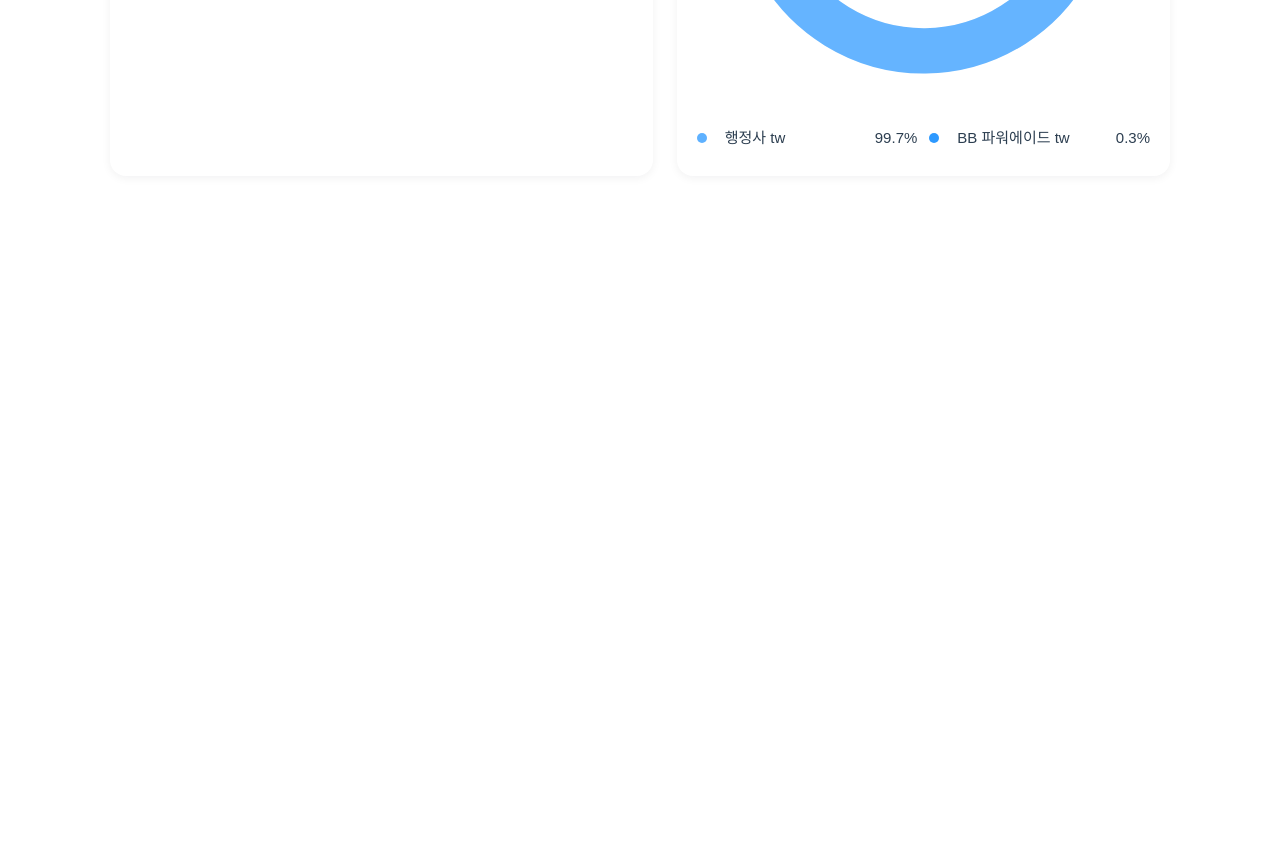
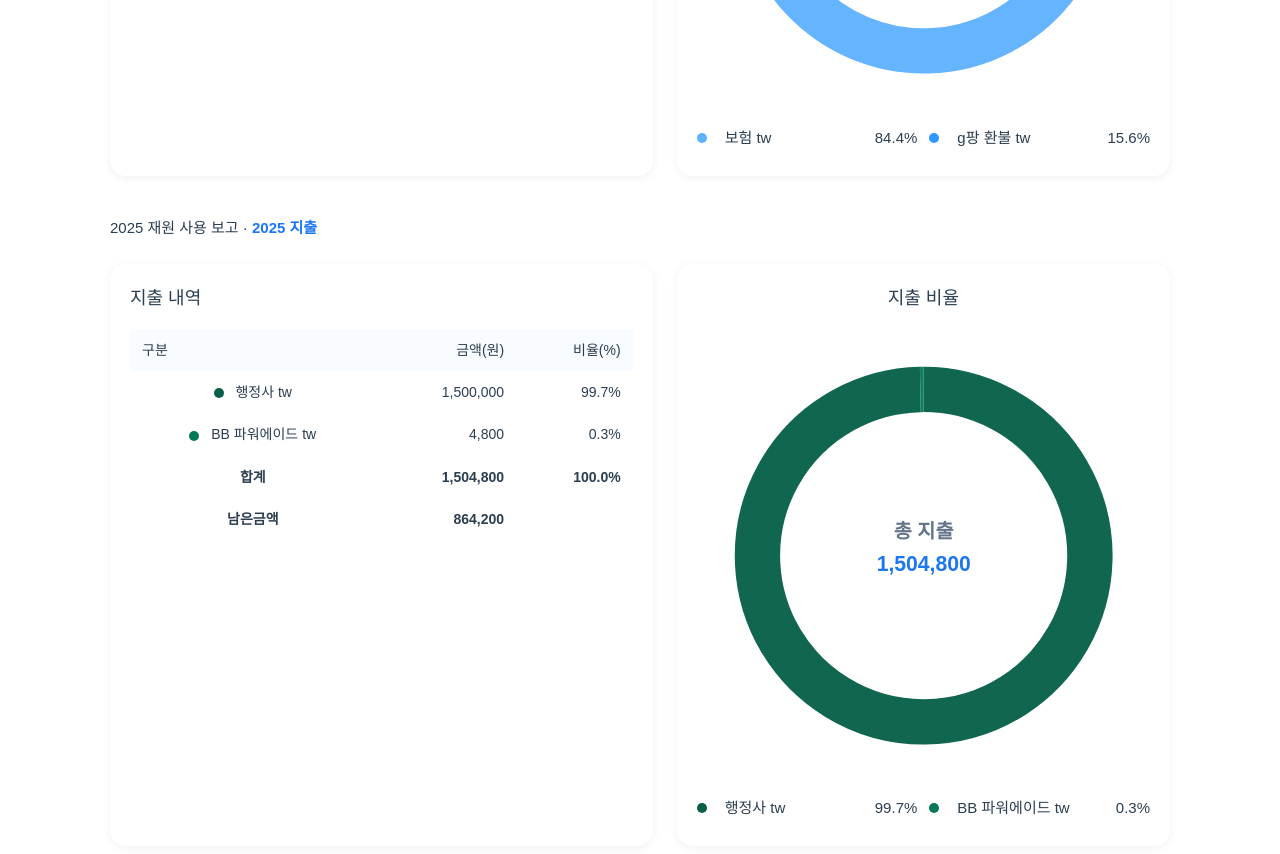
Before and after one commit to wooju8303/WYEA-frontend, a Vue app: page /financialreport in a window 1280 px wide. Shown: the part 620-1474 px from the top of the page. Before the commit the page ends 960 px from the top, so only its background shows below. Built offline with nearby package versions, Linux system fonts and the light colour scheme; what quasar would draw is missing.

Commit message:
지출내역 추가

```diff
--- a/src/views/FinancialReport.vue
+++ b/src/views/FinancialReport.vue
@@ -4,10 +4,27 @@ import { computed, ref } from 'vue'
 type Item = { label: string; amount: number; color?: string }
 type ItemWithPct = Item & { pct: number }
 
+// 포맷터
+const fmtKRW = (n: number) => new Intl.NumberFormat('ko-KR').format(n)
+const fmtPct = (n: number) => `${n.toFixed(1)}%`
+
+// 아크 유틸
+const polar = (cx: number, cy: number, r: number, angle: number) => {
+  const rad = (angle - 90) * (Math.PI / 180)
+  return { x: cx + r * Math.cos(rad), y: cy + r * Math.sin(rad) }
+}
+const arcPath = (cx: number, cy: number, r: number, start: number, end: number) => {
+  const s = polar(cx, cy, r, end)
+  const e = polar(cx, cy, r, start)
+  const large = end - start <= 180 ? 0 : 1
+  return `M ${s.x} ${s.y} A ${r} ${r} 0 ${large} 0 ${e.x} ${e.y}`
+}
+
+/**********************************수입**************************************/
 // 1) 데이터
-const items = ref<Item[]>([
-  { label: '행정사 tw', amount: 1_500_000, color: '#5EB1FF' },
-  { label: 'BB 파워에이드 tw', amount: 4_800, color: '#2D99FF' },
+const items1 = ref<Item[]>([
+  { label: '보험 tw', amount: 2_000_000, color: '#5EB1FF' },
+  { label: 'g팡 환불 tw', amount: 369_000, color: '#2D99FF' },
 ])
 // #1C77F2 (진한 블루)
 // #2D99FF (중간 블루)
@@ -21,31 +38,16 @@ const items = ref<Item[]>([
 // #E2E8F0 (연한 실버톤)
 
 // 2) 합계/비율
-const total = computed(() => items.value.reduce((sum, i) => sum + i.amount, 0))
+const total = computed(() => items1.value.reduce((sum, i) => sum + i.amount, 0))
 const withPct = computed<ItemWithPct[]>(() =>
-  items.value.map((i) => ({
+  items1.value.map((i) => ({
     ...i,
     pct: total.value ? (i.amount / total.value) * 100 : 0
   }))
 )
 
-// 3) 포맷터
-const fmtKRW = (n: number) => new Intl.NumberFormat('ko-KR').format(n)
-const fmtPct = (n: number) => `${n.toFixed(1)}%`
 
-// 4) 아크 유틸
-const polar = (cx: number, cy: number, r: number, angle: number) => {
-  const rad = (angle - 90) * (Math.PI / 180)
-  return { x: cx + r * Math.cos(rad), y: cy + r * Math.sin(rad) }
-}
-const arcPath = (cx: number, cy: number, r: number, start: number, end: number) => {
-  const s = polar(cx, cy, r, end)
-  const e = polar(cx, cy, r, start)
-  const large = end - start <= 180 ? 0 : 1
-  return `M ${s.x} ${s.y} A ${r} ${r} 0 ${large} 0 ${e.x} ${e.y}`
-}
-
-// 5) 도넛 누적각 (0~360)
+// 3) 도넛 누적각 (0~360)
 const accumAngles = computed<number[]>(() => {
   const arr = withPct.value
   const a: number[] = [0]
@@ -57,7 +59,7 @@ const accumAngles = computed<number[]>(() => {
   return a
 })
 
-// 6) 세그먼트(템플릿 타입안정)
+// 4) 세그먼트(템플릿 타입안정)
 const segments = computed(() =>
   withPct.value.map((i, idx) => ({
     item: i,
@@ -66,7 +68,7 @@ const segments = computed(() =>
   }))
 )
 
-// 7) 차트 인터랙션 (호버 시 중앙 라벨 변경/강조)
+// 5) 차트 인터랙션 (호버 시 중앙 라벨 변경/강조)
 const hoverIdx = ref<number | null>(null)
 const centerTitle = computed(() =>
   hoverIdx.value == null ? '총 수입' : segments.value[hoverIdx.value]?.item.label ?? '총 수입'
@@ -77,6 +79,69 @@ const centerSub = computed(() => {
   const seg = segments.value[hoverIdx.value]
   return seg ? `${fmtPct(seg.item.pct)} · ${fmtKRW(seg.item.amount)}` : ''
 })
+/**********************************지출**************************************/
+// 수입 - 지출
+const remaining = computed(() => total.value - total2.value)
+
+// 1) 데이터
+const items2 = ref<Item[]>([
+  { label: '행정사 tw', amount: 1_500_000, color: '#065F46' },
+  { label: 'BB 파워에이드 tw', amount: 4_800, color: '#047857' },
+])
+// #065F46 (딥 그린·짙은 초록)
+// #047857 (청록빛 중간 초록)
+// #10B981 (밝은 에메랄드)
+// #34D399 (민트 톤 밝은 초록)
+// #6EE7B7 (파스텔 민트)
+// #A7F3D0 (아주 연한 민트)
+// #064E3B (딥 포레스트·짙은 차콜 초록)
+// #15803D (리치 그린·미디엄 톤)
+// #4ADE80 (라이트 그린)
+// #BBF7D0 (연한 실버톤 그린)
+
+
+// 2) 합계/비율
+const total2 = computed(() => items2.value.reduce((sum, i) => sum + i.amount, 0))
+const withPct2 = computed<ItemWithPct[]>(() =>
+  items2.value.map((i) => ({
+    ...i,
+    pct: total2.value ? (i.amount / total2.value) * 100 : 0
+  }))
+)
+
+// 3) 도넛 누적각 (0~360)
+const accumAngles2 = computed<number[]>(() => {
+  const arr = withPct2.value
+  const a: number[] = [0]
+  let acc = 0
+  for (const it of arr) {
+    acc += it.pct || 0
+    a.push((acc / 100) * 360)
+  }
+  return a
+})
+
+// 4) 세그먼트
+const segments2 = computed(() =>
+  withPct2.value.map((i, idx) => ({
+    item: i,
+    start: accumAngles2.value[idx] ?? 0,
+    end: accumAngles2.value[idx + 1] ?? 0
+  }))
+)
+
+// 5) 차트 인터랙션 (호버 시 중앙 라벨 변경/강조)
+const hoverIdx2 = ref<number | null>(null)
+const centerTitle2 = computed(() =>
+  hoverIdx2.value == null ? '총 지출' : segments2.value[hoverIdx2.value]?.item.label ?? '총 지출'
+)
+
+const centerSub2 = computed(() => {
+  if (hoverIdx2.value == null) return fmtKRW(total2.value)
+  const seg = segments2.value[hoverIdx2.value]
+  return seg ? `${fmtPct(seg.item.pct)} · ${fmtKRW(seg.item.amount)}` : ''
+})
+
 
 </script>
 
@@ -162,6 +227,96 @@ const centerSub = computed(() => {
       </div>
     </div>
   </section>
+  <!-- ▼▼ 섹션 2: 지출 (item2) ▼▼ -->
+  <section class="frsection2">
+    <header class="pageHead">
+      <p class="sub">2025 재원 사용 보고 · <span class="accent">2025 지출</span></p>
+    </header>
+
+    <div class="grid">
+      <!-- 표 -->
+      <div class="card">
+        <h2>지출 내역</h2>
+        <table class="tbl" aria-label="2025 지출 내역">
+          <thead>
+          <tr>
+            <th scope="col">구분</th>
+            <th scope="col" class="num">금액(원)</th>
+            <th scope="col" class="num">비율(%)</th>
+          </tr>
+          </thead>
+          <tbody>
+          <tr v-for="(i, idx) in withPct2" :key="`${i.label}-${idx}`">
+            <th scope="row">
+              <span class="dot" :style="{ background: i.color ?? '#999' }" aria-hidden="true" />
+              {{ i.label }}
+            </th>
+            <td class="num">{{ fmtKRW(i.amount) }}</td>
+            <td class="num">{{ fmtPct(i.pct as number) }}</td>
+          </tr>
+          </tbody>
+          <tfoot>
+          <tr>
+            <th scope="row">합계</th>
+            <td class="num">{{ fmtKRW(total2) }}</td>
+            <td class="num">100.0%</td>
+          </tr>
+          <!-- ▼ 남은금액 행 -->
+          <tr>
+            <th scope="row">남은금액</th>
+            <td class="num" :class="{ neg: remaining < 0 }">
+              {{ fmtKRW(remaining) }}
+            </td>
+          </tr>
+          </tfoot>
+        </table>
+      </div>
+
+      <!-- 도넛 차트 -->
+      <div class="card chartCard">
+        <h2>지출 비율</h2>
+        <svg viewBox="0 0 300 300" role="img" aria-label="지출 비율 도넛 차트">
+          <!-- 도넛 베이스 -->
+          <circle cx="150" cy="150" r="110" class="ring" />
+          <circle cx="150" cy="150" r="75" fill="#fff" />
+
+          <!-- 세그먼트 -->
+          <g>
+            <template v-for="(seg, idx) in segments2" :key="`${seg.item.label}-${idx}`">
+              <path
+                :d="arcPath(150,150,110, seg.start, seg.end)"
+                :stroke="seg.item.color ?? '#999'"
+                :stroke-width="hoverIdx2 === idx ? 40 : 30"
+                fill="none"
+                class="seg"
+                @mouseenter="hoverIdx2 = idx"
+                @mouseleave="hoverIdx2 = null"
+              />
+            </template>
+          </g>
+
+          <!-- 중앙 라벨 -->
+          <text x="150" y="138" text-anchor="middle" class="centerTitle">
+            {{ centerTitle2 }}
+          </text>
+          <text x="150" y="160" text-anchor="middle" class="centerSub">
+            {{ centerSub2 }}
+          </text>
+        </svg>
+
+        <ul class="legend">
+          <li v-for="(i, idx) in withPct2" :key="`${i.label}-legend-${idx}`"
+              :class="{ active: hoverIdx2 === idx }"
+              @mouseenter="hoverIdx2 = idx" @mouseleave="hoverIdx2 = null">
+            <span class="swatch" :style="{ background: i.color ?? '#999' }" />
+            <span class="name">{{ i.label }}</span>
+            <span class="val">{{ fmtPct(i.pct as number) }}</span>
+          </li>
+        </ul>
+      </div>
+    </div>
+  </section>
+
 </template>
 
 <style scoped>
@@ -171,6 +326,11 @@ const centerSub = computed(() => {
 :global(html), :global(body), :global(#app) { background:#fff; }
 :root { --bg:#ffffff; --ink:#0f172a; --muted:#667085; --line:#e7eef7; }
 .frsection1 {
+  max-width: 1100px;
+  margin: 40px auto;
+  padding: 0 20px;
+}
+.frsection2 {
   max-width: 1100px;
   margin: 40px auto;
   padding: 0 20px;
@@ -190,6 +350,10 @@ const centerSub = computed(() => {
   font-size: 18px;
   font-weight: 500;
 }
+
+/* 음수면 색만 살짝 경고톤 */
+.neg { color: #b91c1c; }
+
 
 .tbl { width: 100%; border-collapse: collapse; font-size: 14px; }
 .tbl th, .tbl td { padding: 10px 12px; border-bottom: 1px solid var(--line); }
```
Also changed, not shown: src/views/HomeView.vue (line endings or trailing spaces).
